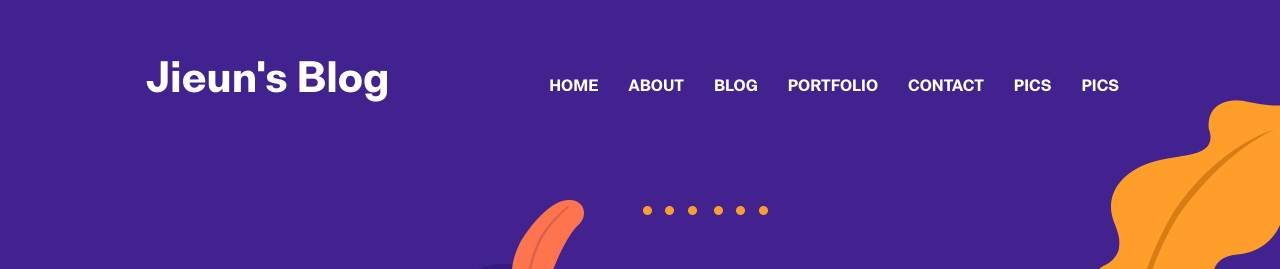
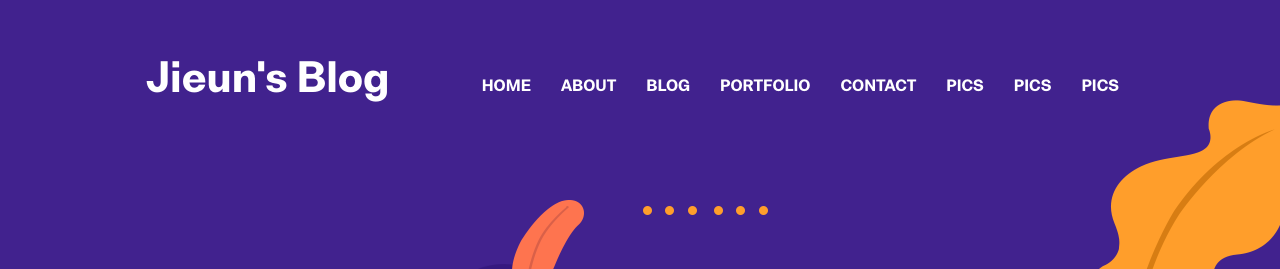
Before and after one commit to fincoco/fincoco.github.io, a Jekyll site: the page built from index.html, in a window 1280 px wide. Shown: the top 269 px of the page. Built offline with Jekyll 4.4.1, drawn with Linux system fonts in a browser that asks for light colours.

Commit message:
Update settings.yml

```diff
--- a/_data/settings.yml
+++ b/_data/settings.yml
@@ -17,7 +17,7 @@ menu:
 - {name: Contact, link: '/contact'}
 - {name: Pics, link: '/pics'}
 - {name: Pics, link: '/pics'}
-
+- {name: Pics, link: '/pics'}
 
 #-------------------------------
 # Google Analytics Section
```
